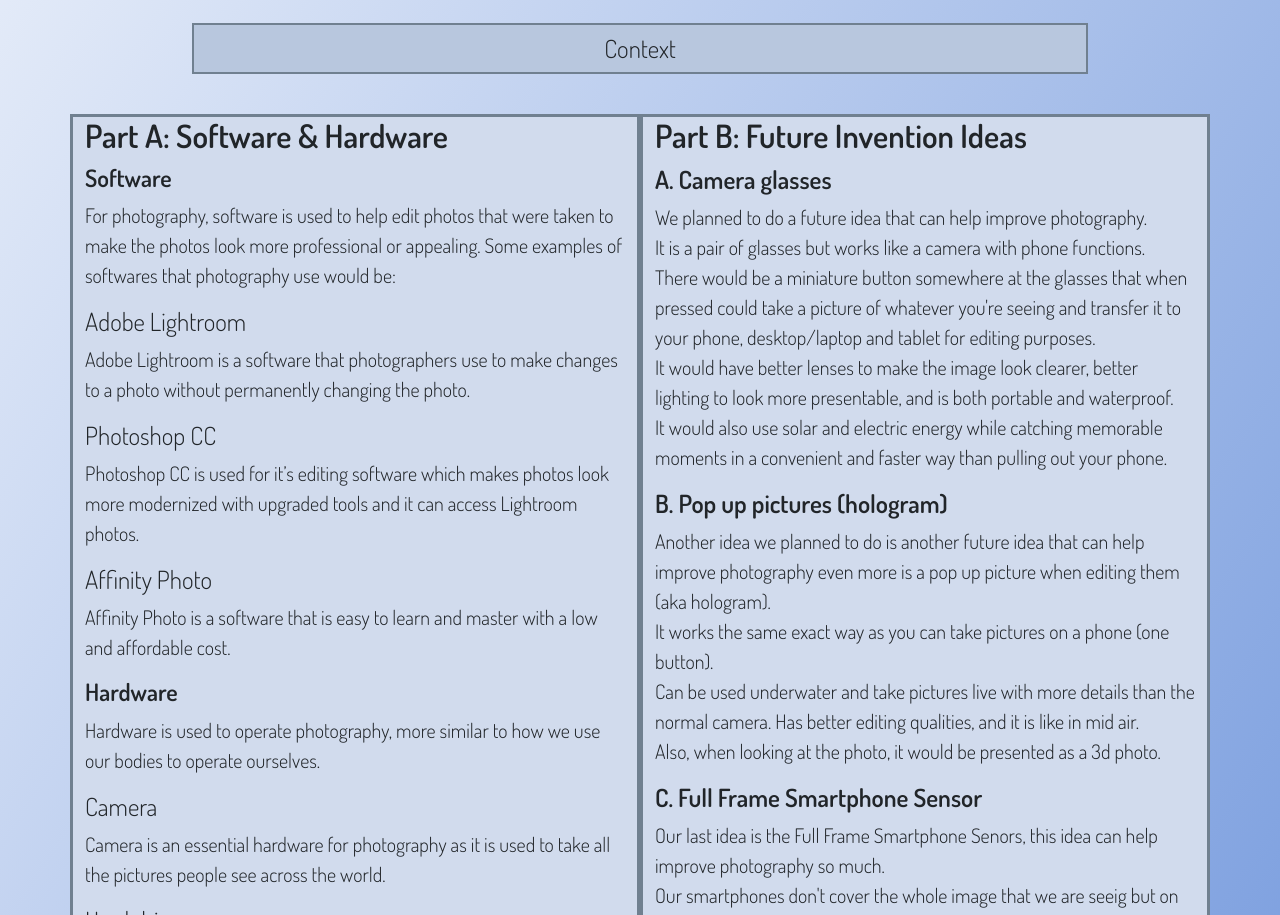
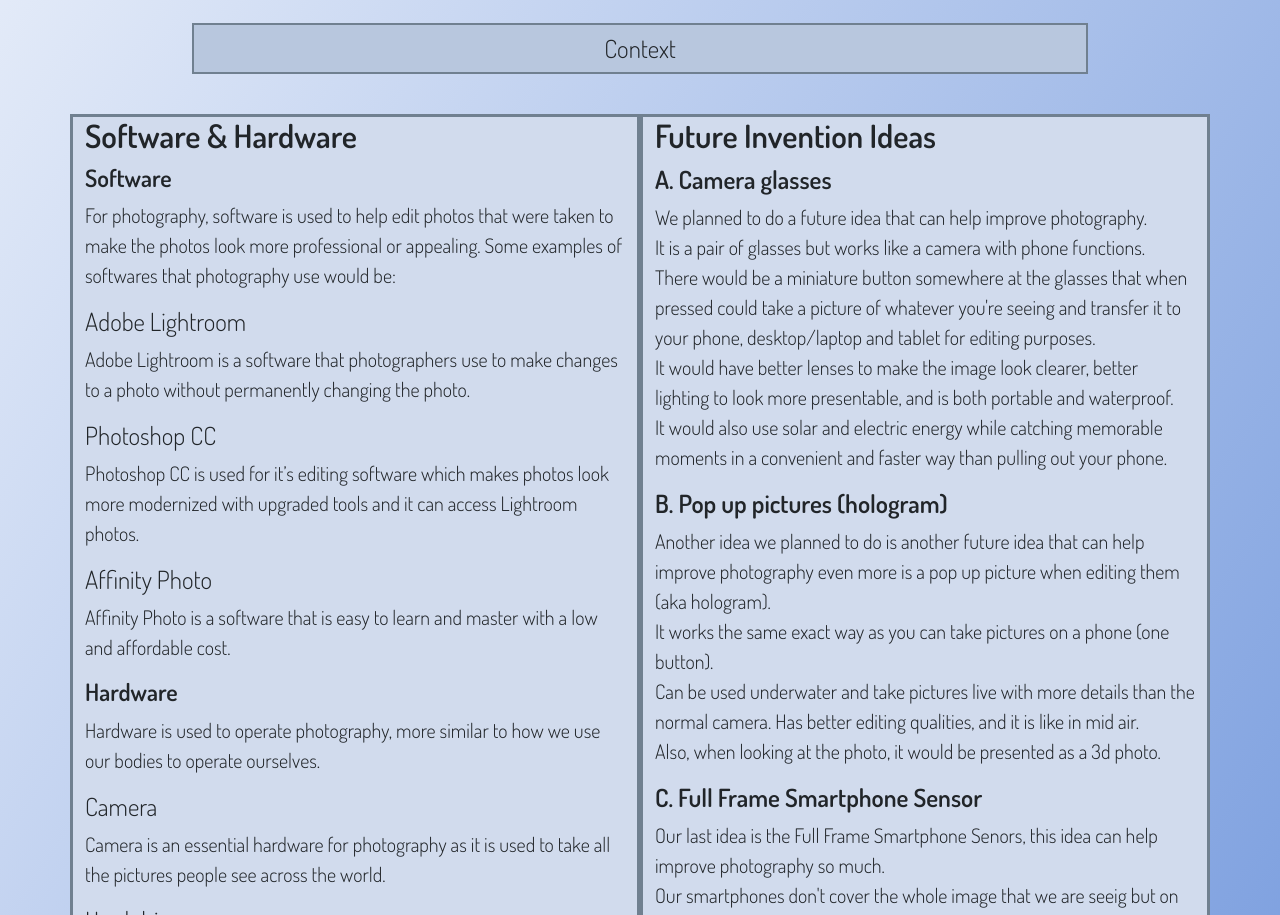
Before and after one commit to gracez9630/sep10-freedom-project, a plain HTML site: page index.html in a window 1280 px wide. Shown: the part 855-1770 px from the top of the page. Drawn offline with nearby package versions, Linux system fonts and the light colour scheme.

Commit message:
part a and b

```diff
--- a/index.html
+++ b/index.html
@@ -89,7 +89,7 @@
         <div class="container">
             <div class="row">
                 <div class="col-xs-12 col-lg-6" id="parts">
-                    <h2 id="part-a"><strong>Part A: Software & Hardware</strong></h2>
+                    <h2 id="part-a"><strong>Software & Hardware</strong></h2>
                     <h4><strong>Software</strong></h4>
                     <p>For photography, software is used to help edit photos that were taken to make the photos look more professional or appealing. Some examples of softwares that photography use would be:</p>
                     <h5>Adobe	 Lightroom</h5>
@@ -109,7 +109,7 @@
 
                 </div>
                 <div class="col-xs-12 col-lg-6" id="parts">
-                    <h2 id="part-b"><strong>Part B: Future Invention Ideas</strong></h2>
+                    <h2 id="part-b"><strong>Future Invention Ideas</strong></h2>
                     <h5><strong>A. Camera glasses</strong></h5>
                     <p>We planned to do a future idea that can help improve photography.<br> It is a pair of glasses but works like a camera with phone functions.<br> There would be a miniature button somewhere at the glasses that when pressed could take a picture of whatever you're seeing and transfer it to your phone, desktop/laptop and tablet for editing purposes. <br> It would have better lenses to make the image look clearer, better lighting to look more presentable, and is both portable and waterproof.<br> It would also use solar and electric energy while catching memorable moments in a convenient and faster way than pulling out your phone.</p>
                     <h5><strong>B. Pop up pictures (hologram)</strong></h5>
```
